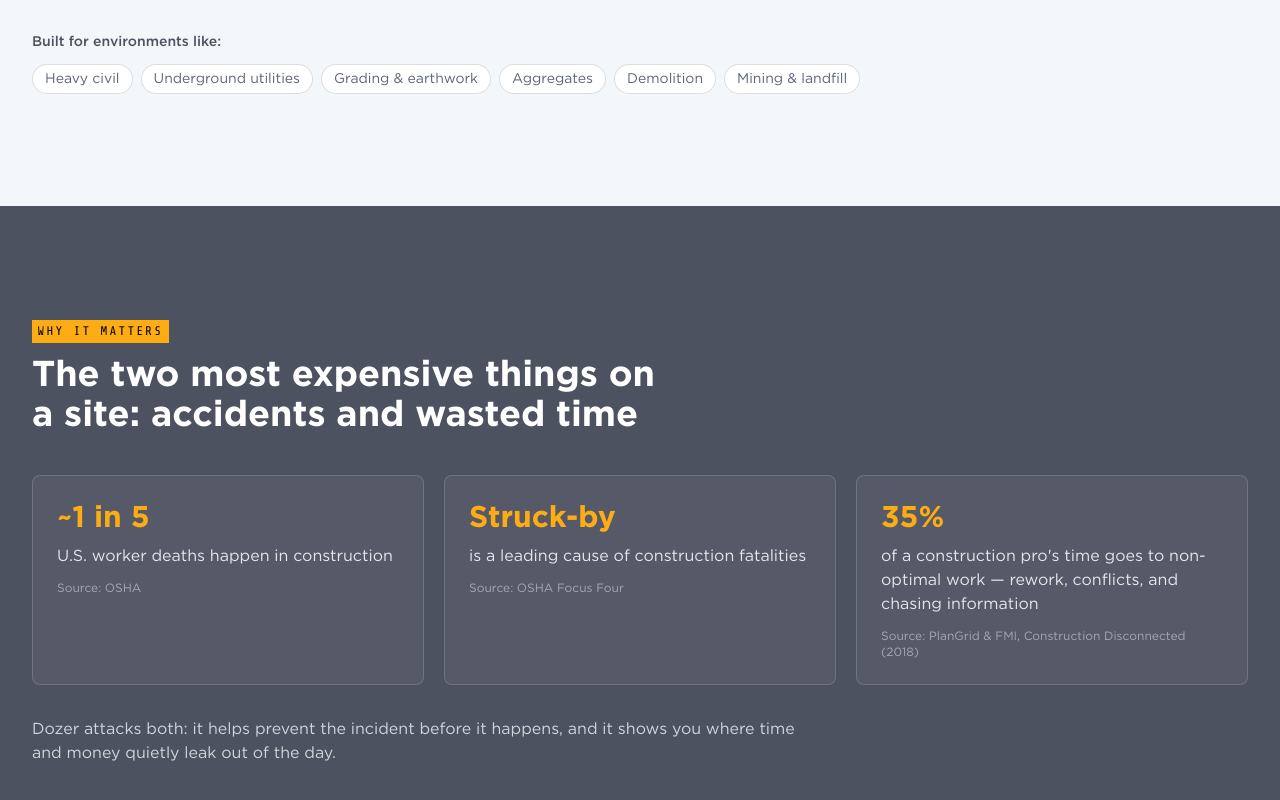
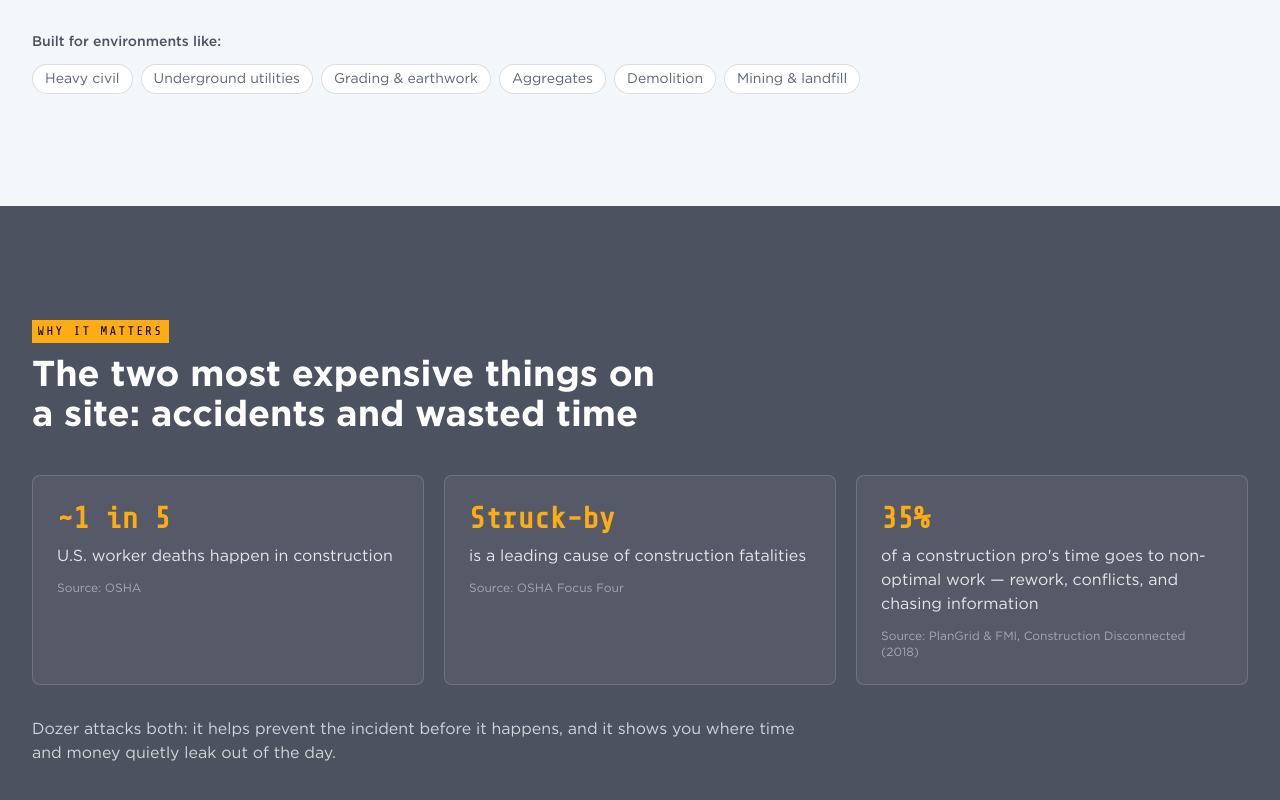
Before and after one commit to NinetyoneCreative/Dozerai, a Next.js app: page / in a window 1280 px wide. Shown: the part 1352-2152 px from the top of the page. Built offline with nearby package versions, Linux system fonts and the light colour scheme; no server answers.

Commit message:
style: set "why it matters" stats in the mono label font
Render the stat figures in Share Tech Mono to match the section's
eyebrow/title label font, giving the numbers a consistent technical look.

Co-Authored-By: Claude Opus 4.8 <noreply@anthropic.com>

```diff
--- a/app/page.tsx
+++ b/app/page.tsx
@@ -209,7 +209,7 @@ export default function HomePage() {
         <div className="mt-10 grid gap-5 sm:grid-cols-3">
           {COST_FRAMING.map((c) => (
             <div key={c.label} className="rounded-md border border-white/15 bg-white/5 p-6">
-              <p className="text-3xl font-bold text-dozer-yellow">{c.stat}</p>
+              <p className="font-mono text-3xl font-bold text-dozer-yellow">{c.stat}</p>
               <p className="mt-2 text-dozer-white/90">{c.label}</p>
               <p className="mt-3 text-xs text-dozer-white/50">{c.source}</p>
             </div>
```
